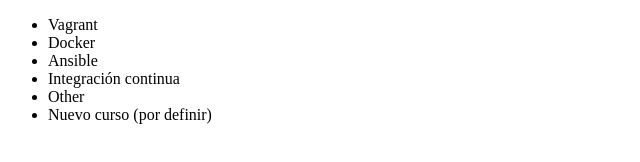
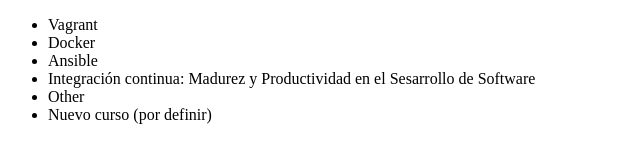
Before and after one commit to jonathanmoya1/jona-git, a plain HTML site: page index.html in a window 1280 px wide. Shown: the whole page, without its empty margins (0-640 px from the left). Drawn offline with Linux system fonts and the light colour scheme.

Commit message:
Renombrando curso de Integracion Continua

```diff
--- a/index.html
+++ b/index.html
@@ -9,7 +9,7 @@
          <li> Vagrant </li>
          <li> Docker </li>
          <li> Ansible </li>
-         <li> Integración continua </li>
+         <li> Integración continua: Madurez y Productividad en el Sesarrollo de Software  </li>
          <li> Other </li>
          <li> Nuevo curso (por definir) </li>
      </ul>
```
